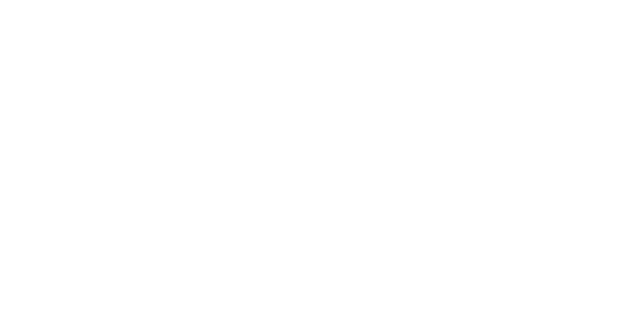
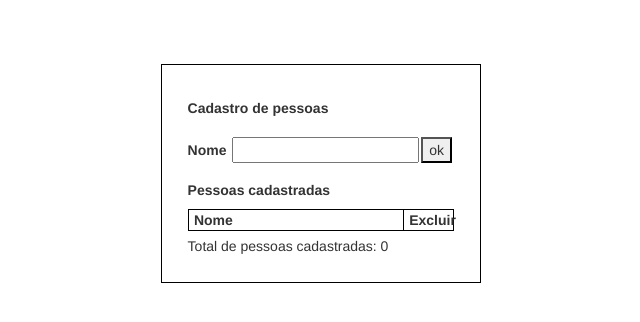
Before and after one commit to romariocavalcante/Angular_Exercises_Cadastro_de_Pessoas, an Angular app: page / in a window 1280 px wide. Shown: the top 322 px of the page, without its empty margins (319-959 px from the left). Built offline with nearby package versions, Linux system fonts and the light colour scheme.

Commit message:
atualização

```diff
--- a/src/app/app.component.css
+++ b/src/app/app.component.css
@@ -23,8 +23,6 @@
     margin-left: 1%;
     font-size: 14px;
 }
-<<<<<<< Updated upstream
-=======
 
 table, th, td{;
     border: 1px solid black;
@@ -64,4 +62,3 @@
 .statistics{
     margin-top: 2%;
 }
->>>>>>> Stashed changes
--- a/src/app/app.component.html
+++ b/src/app/app.component.html
@@ -6,12 +6,6 @@
         <button id="buttonOk" (click)='cadastrar()'>ok</button>
     </form>
     <h5> <b> Pessoas cadastradas </b> </h5>
-<<<<<<< Updated upstream
-    <ul *ngFor='let p of lista'>
-        <li>{{p}}</li>
-    </ul>
-</div>
-=======
     <table>
         <th> Nome </th>
         <th> Excluir </th>
@@ -22,4 +16,3 @@
     </table>
     <div class="statistics"> Total de pessoas cadastradas: {{lista.length}} </div>
 </div>
->>>>>>> Stashed changes
```
